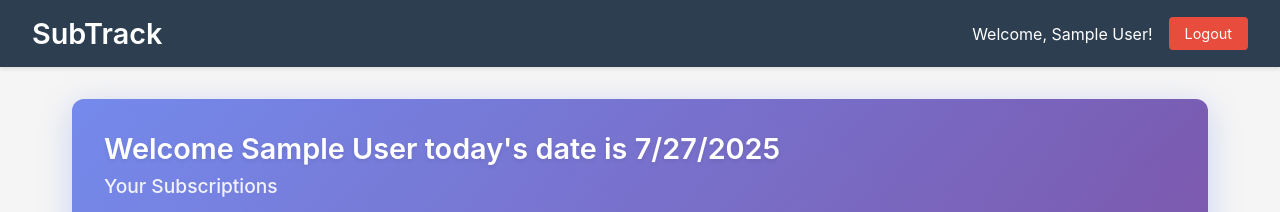
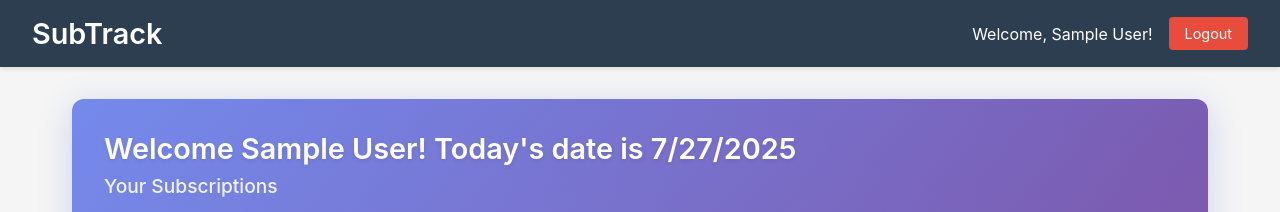
Before and after one commit to Chidera0001/subtrack-saas-tracker, a React (Create React App) app in the folder frontend/: page /dashboard in a window 1280 px wide. Shown: the top 212 px of the page. Built offline with nearby package versions, Linux system fonts and the light colour scheme; no server answers; sample sign-in values are in the browser's storage.

Commit message:
feat: improve welcome message with better punctuation

```diff
--- a/frontend/src/components/Dashboard.js
+++ b/frontend/src/components/Dashboard.js
@@ -79,7 +79,7 @@ const Dashboard = ({ token, user }) => {
 		<div className="dashboard">
 			<div className="dashboard-header">
 				<h1>
-					Welcome {user.name} today's date is {new Date().toLocaleDateString()}
+					Welcome {user.name}! Today's date is {new Date().toLocaleDateString()}
 				</h1>
 				<h2>Your Subscriptions</h2>
 				<div className="dashboard-stats">
```
